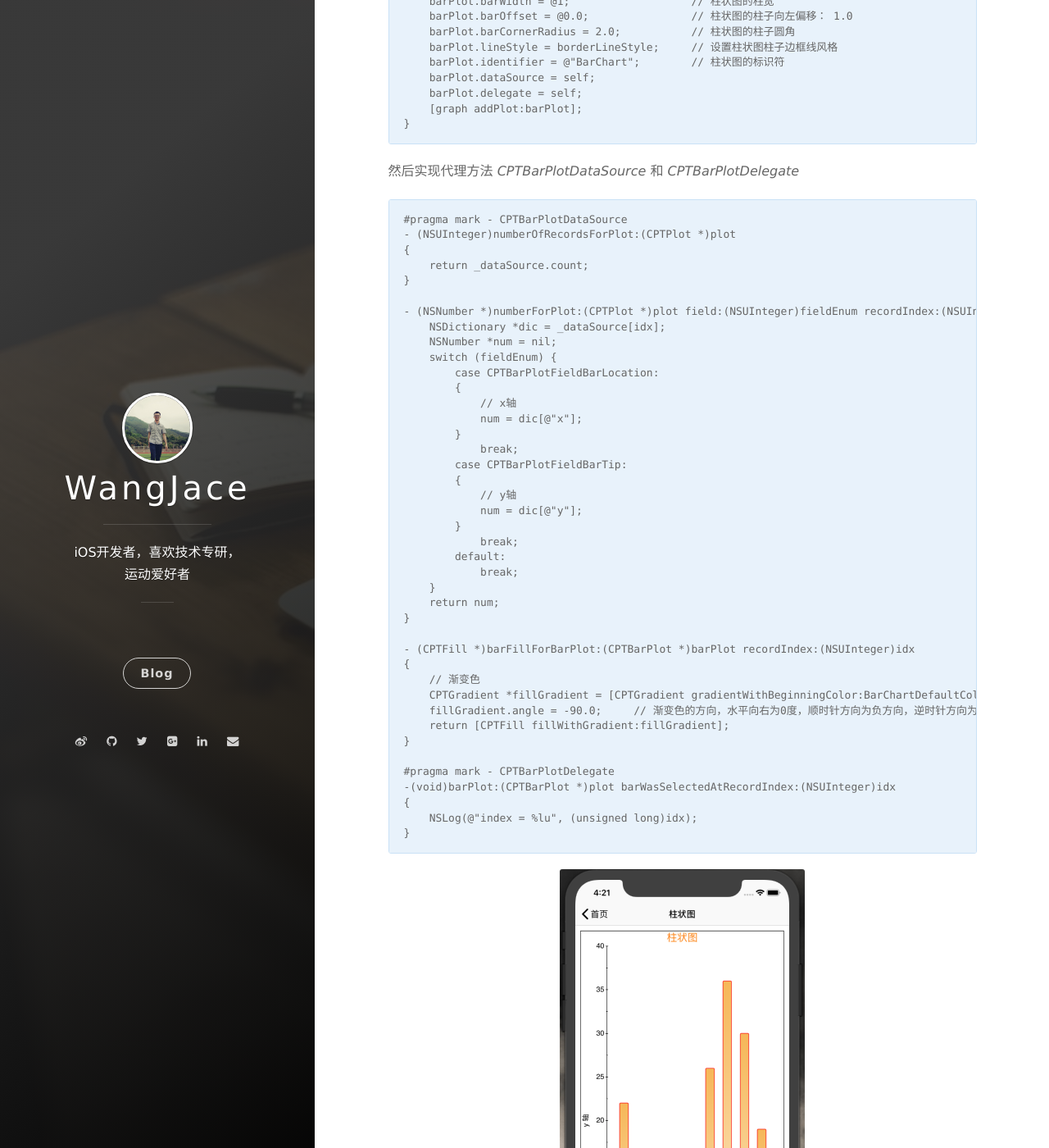
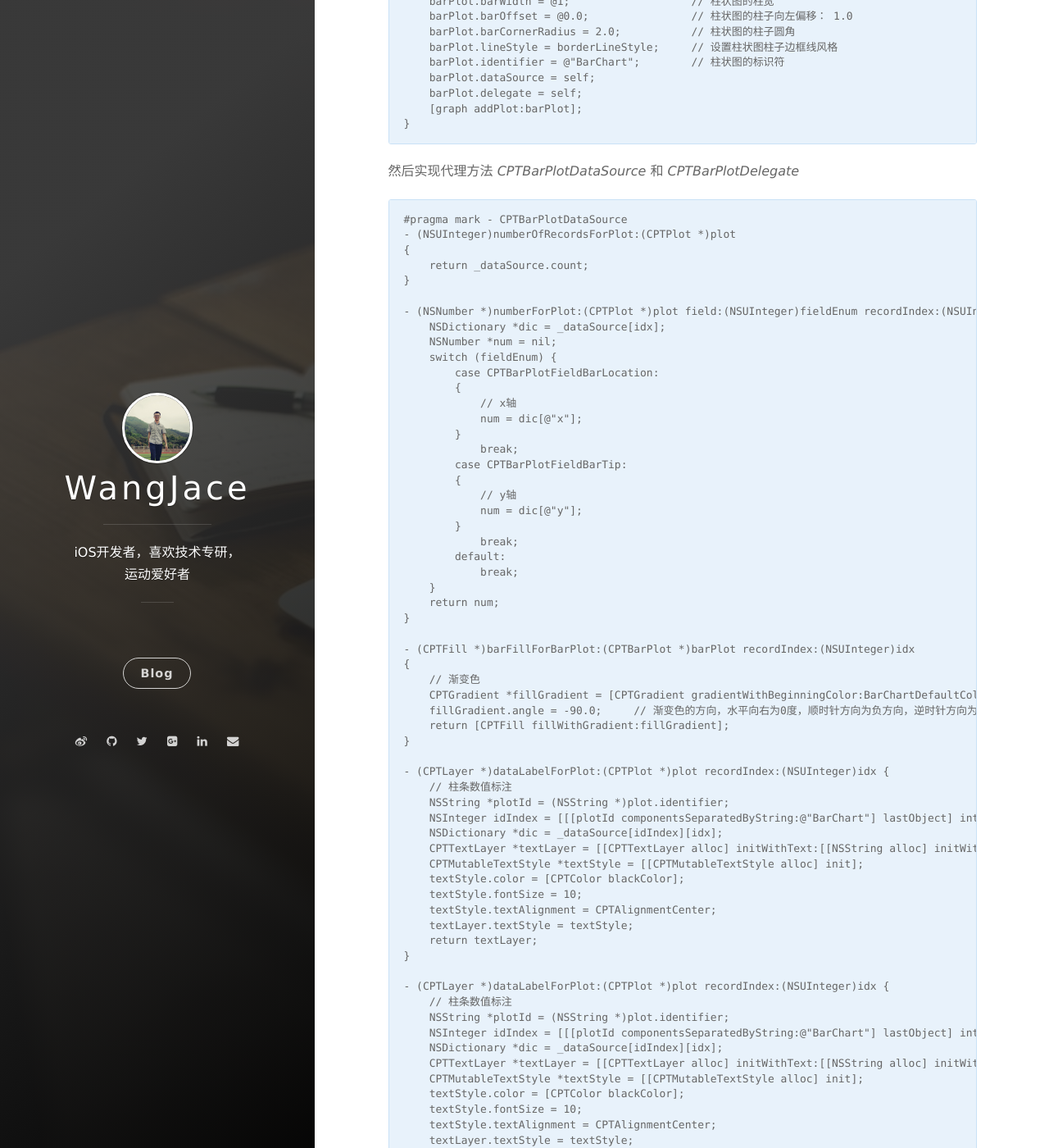
Before and after one commit to WangJace/WangJace.github.io, a Jekyll site: the page built from _posts/2018-11-22-Core Plot的使用(二)：柱状图.md, in a window 1280 px wide and 1400 px high, scrolled down 2104 px. Shown: the whole window at 82% size. Built offline with Jekyll 4.4.1, drawn with Linux system fonts in a browser that asks for light colours; nearby versions of some CDN libraries; comment, search, counter and statistics services are not loaded; some of the changed text lies outside the part shown.

Commit message:
Date：2018.12.04 Developer：Jace Remark： 修改文章“Core Plot的使用(二): 柱状图”

````diff
--- a/_posts/2018-11-22-Core Plot的使用(二)：柱状图.md
+++ b/_posts/2018-11-22-Core Plot的使用(二)：柱状图.md
@@ -150,6 +150,34 @@ tags: [iOS 笔记]
     return [CPTFill fillWithGradient:fillGradient];
 }
 
+- (CPTLayer *)dataLabelForPlot:(CPTPlot *)plot recordIndex:(NSUInteger)idx {
+    // 柱条数值标注
+    NSString *plotId = (NSString *)plot.identifier;
+    NSInteger idIndex = [[[plotId componentsSeparatedByString:@"BarChart"] lastObject] integerValue];
+    NSDictionary *dic = _dataSource[idIndex][idx];
+    CPTTextLayer *textLayer = [[CPTTextLayer alloc] initWithText:[[NSString alloc] initWithFormat:@"%@", dic[@"y"]]];
+    CPTMutableTextStyle *textStyle = [[CPTMutableTextStyle alloc] init];
+    textStyle.color = [CPTColor blackColor];
+    textStyle.fontSize = 10;
+    textStyle.textAlignment = CPTAlignmentCenter;
+    textLayer.textStyle = textStyle;
+    return textLayer;
+}
+
+- (CPTLayer *)dataLabelForPlot:(CPTPlot *)plot recordIndex:(NSUInteger)idx {
+    // 柱条数值标注
+    NSString *plotId = (NSString *)plot.identifier;
+    NSInteger idIndex = [[[plotId componentsSeparatedByString:@"BarChart"] lastObject] integerValue];
+    NSDictionary *dic = _dataSource[idIndex][idx];
+    CPTTextLayer *textLayer = [[CPTTextLayer alloc] initWithText:[[NSString alloc] initWithFormat:@"%@", dic[@"y"]]];
+    CPTMutableTextStyle *textStyle = [[CPTMutableTextStyle alloc] init];
+    textStyle.color = [CPTColor blackColor];
+    textStyle.fontSize = 10;
+    textStyle.textAlignment = CPTAlignmentCenter;
+    textLayer.textStyle = textStyle;
+    return textLayer;
+}
+
 #pragma mark - CPTBarPlotDelegate
 -(void)barPlot:(CPTBarPlot *)plot barWasSelectedAtRecordIndex:(NSUInteger)idx
 {
@@ -158,6 +186,42 @@ tags: [iOS 笔记]
 ```
 ![柱状图](/assets/article_images/2018-11-22-Core Plot的使用(二)：柱状图.png)
 这里将柱状图的柱子设置为渐变色，如果要将柱子设置为纯颜色，只需要将代理方法 <code>- (CPTFill *)barFillForBarPlot:(CPTBarPlot *)barPlot recordIndex:(NSUInteger)idx</code> 中返回的 *CPTFill* 改为 <code>[CPTFill fillWithColor:[CPTColor orangeColor]]</code> 。
+如果要实现同个 *graph* 展示多个类型的柱状图，只需添加多个相应的 *CPTBarPlot* 到 *graph* 中，并用 *identifier* 标识。这时候，常常需要使用图例说明 *graph* 中各个颜色的柱状图分别代表什么，这时候就需要使用到 *CPTLegend*。
+网上很多都说使用代理方法 <code>- (NSString *)legendTitleForBarPlot:(CPTBarPlot *)barPlot recordIndex:(NSUInteger)idx</code>，然后使用下面两个方法中的一个设置图例
+```Objective-C
+CPTLegend *legend = [CPTLegend legendWithPlots:_hostView.hostedGraph.allPlots];
+CPTLegend *legend = [CPTLegend legendWithGraph:_hostView.hostedGraph];
+```
+但这样子实际上是为每个柱条都生成了相应的图例，并不是我们想要的效果。这时候我们不需要调用代理方法，而是使用如下方法：
+```Objective-C
+// 图例样式设置
+NSMutableArray *plots = [NSMutableArray array];
+for (int i = 0; i < graph.allPlots.count; i++) {
+    CPTBarPlot *barPlot = graph.allPlots[i];
+    CPTBarPlot *plot = [[CPTBarPlot alloc] init];
+    if (i == 0) {
+        plot.fill = [CPTFill fillWithColor:BarChart1Color(1.0)];
+    }
+    else {
+        plot.fill = [CPTFill fillWithColor:BarChart2Color(1.0)];
+    }
+    plot.lineStyle = barPlot.lineStyle;
+    plot.backgroundColor = barPlot.backgroundColor;
+    plot.identifier = [NSString stringWithFormat:@"BarPlot%d", i];
+    [plots addObject:plot];
+}
+// 图例初始化 只有把plots 替换为 graph.allPlots 数据源方法的设置图例名称才会生效
+CPTLegend *legend = [CPTLegend legendWithPlots:plots];
+legend.numberOfRows = plots.count;     // 图例的行数
+legend.numberOfColumns = 1;            // 图例的列数
+legend.fill = [CPTFill fillWithColor:[CPTColor clearColor]];     // 图例的背景色
+textStyle.fontSize = 18;
+textStyle.color = [CPTColor blackColor];
+legend.textStyle = textStyle;     // 设置图例的文本风格
+graph.legend = legend;            // 设置graph的图例
+graph.legendAnchor = CPTRectAnchorTopRight;     // 设置图例的位置
+graph.legendDisplacement = CGPointMake(-20, -20);     // 设置图例视图的位置
+```
 
 相关文章：
 [Core Plot的使用(一)：基础篇](http://blog.wangjace.site/2018/11/Core-Plot%E7%9A%84%E4%BD%BF%E7%94%A8(%E4%B8%80)-%E5%9F%BA%E7%A1%80%E7%AF%87/)
````
